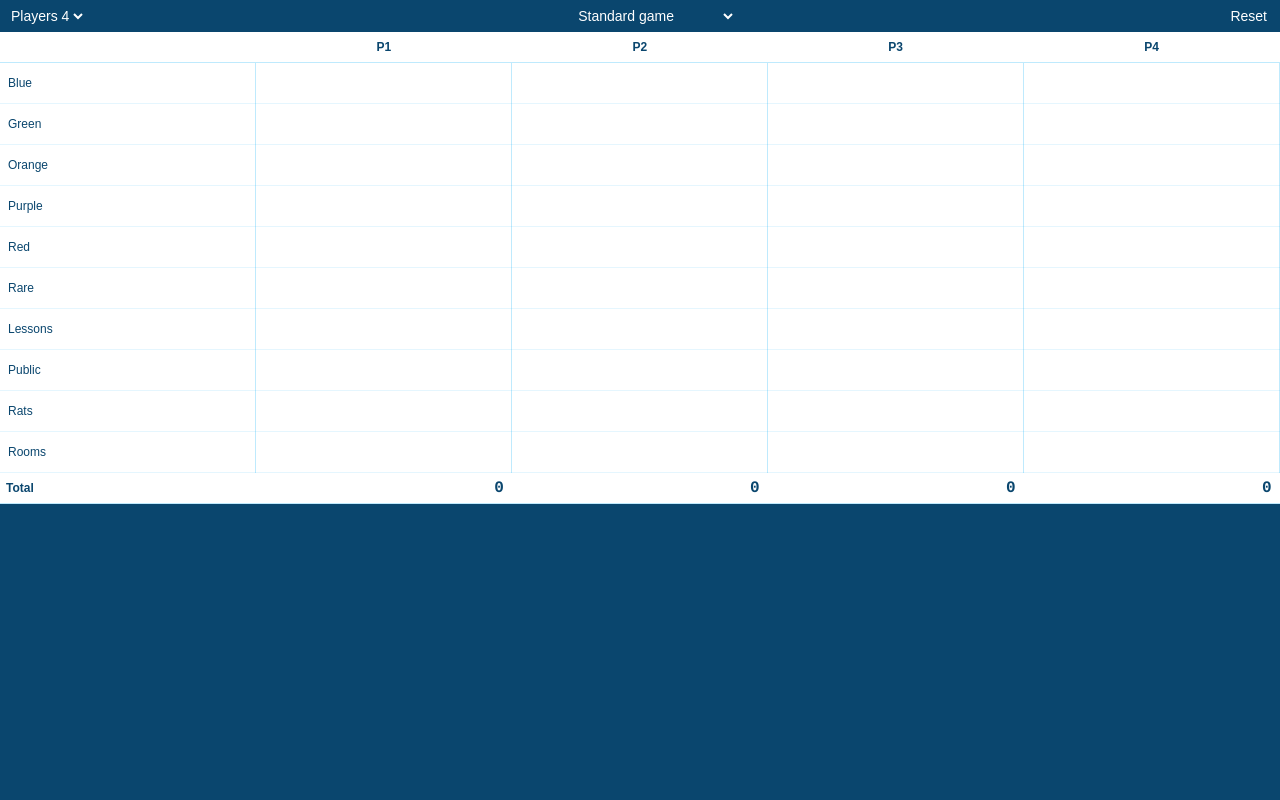
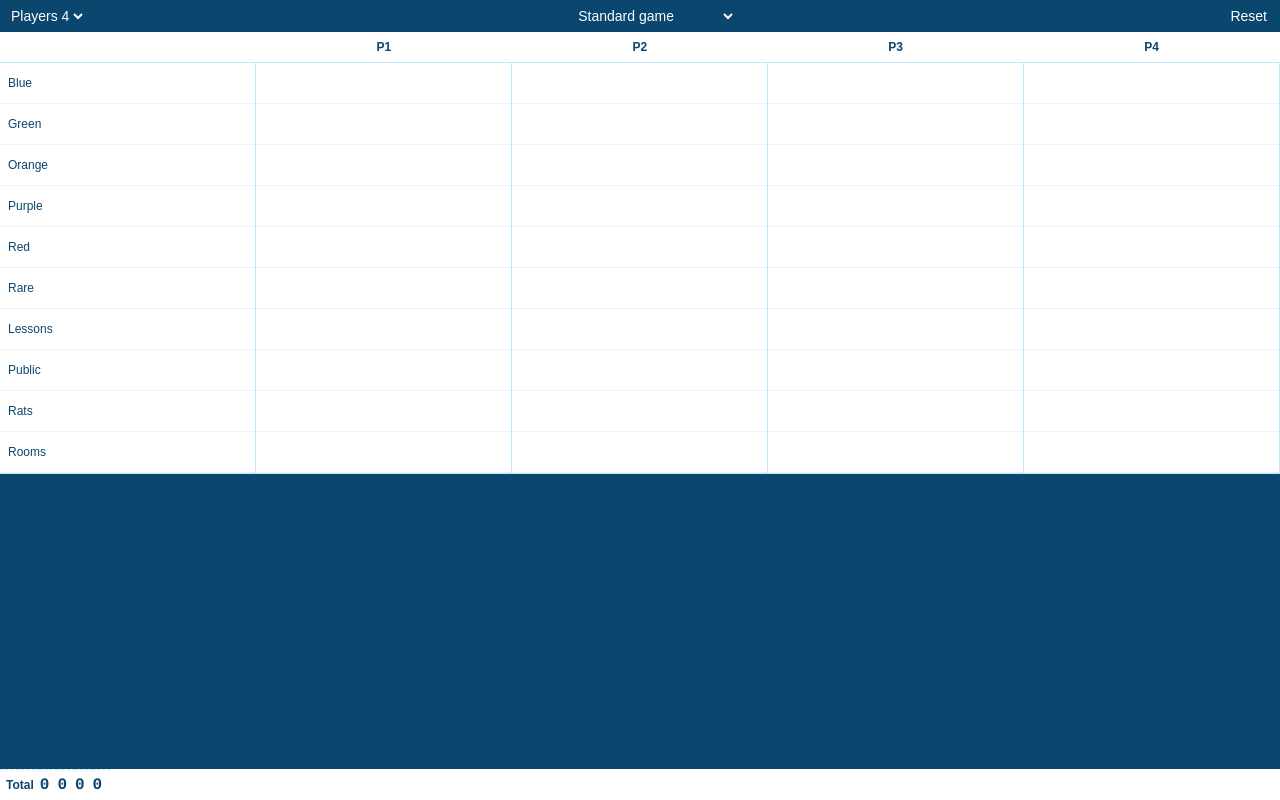
Before and after one commit to rikschennink/ilse-of-cats-calculator, a SvelteKit app: page / in a window 1280 px wide. Built offline with nearby package versions, Linux system fonts and the light colour scheme.

Commit message:
stick footer to bottom

```diff
--- a/src/routes/styles.css
+++ b/src/routes/styles.css
@@ -99,6 +99,14 @@ tfoot td {
   text-align: right;
   padding: 0 0.5rem 0 0;
   color: rgb(var(--color-dark));
+}
+
+tfoot {
+  position: fixed;
+  bottom: 0;
+  left: 0;
+  right: 0;
+  background: #fff;
 }
 
 input[type="number"] {
```
